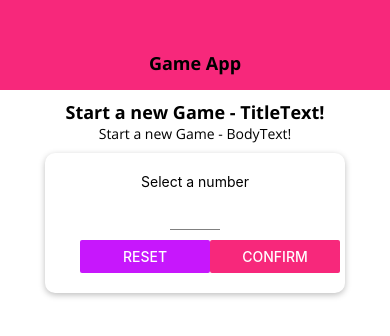
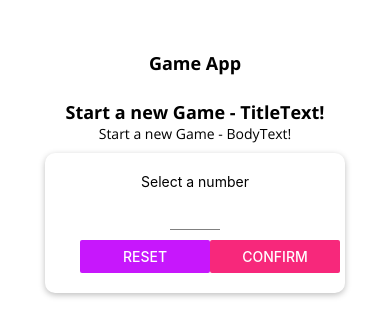
Before and after one commit to richill/rn_game_app, a React Native app: screen / in a window 390 px wide. Shown: the top 336 px of the page. Built offline with nearby package versions, Linux system fonts and the light colour scheme.

Commit message:
Update IOS headr colour

```diff
--- a/components/Header.js
+++ b/components/Header.js
@@ -1,5 +1,5 @@
 import React from 'react';
-import { StyleSheet, Text, View } from 'react-native';
+import { StyleSheet, Text, View, Platform } from 'react-native';
 import Colours from '../constants/colours';
 import TitleText from './TitleText';
 
@@ -7,7 +7,7 @@
   return(
     <View style={styles.header}>
       {/*<Text style={styles.headerTitle}>{props.title}</Text>*/}
-      <TitleText style={styles.headerTitle}>{props.title}</TitleText>
+      <TitleText style={styles.title}>{props.title}</TitleText>
     </View>
   );
 };
@@ -17,14 +17,20 @@
     width: '100%',
     height: 90,
     paddingTop: 36,
-    backgroundColor: Colours.primiary,
+    backgroundColor: Platform.OS === 'android' ? Colours.primiary : 'white',
+    // note: platform allows user to set same styling as android
+    // if my platform is not android and it is an IOS set the background colour to white
     alignItems: 'center',
-    justifyContent: 'center'
+    justifyContent: 'center',
+    borderBottomColor: Platform.OS === 'ios' ? '#ccc' : 'transparent',
+    borderBottomWidth: Platform.OS === 'ios' ? 1 : 0,
+    //note: if the platform is ios set it #ccc if not set it white
+    //note: if the platform is ios set it 1 if not set it 0 (androids will be set to 0 as it is not an iOS styling)
   },
-  // headerTitle: {
-  //   color: 'black',
-  //   fontSize: 18
-  // }
+  title: {
+    color: Platform.OS === 'ios' ? Colours.primiary : 'white',
+    fontSize: 18
+  }
 });
 
 export default Header;
```
